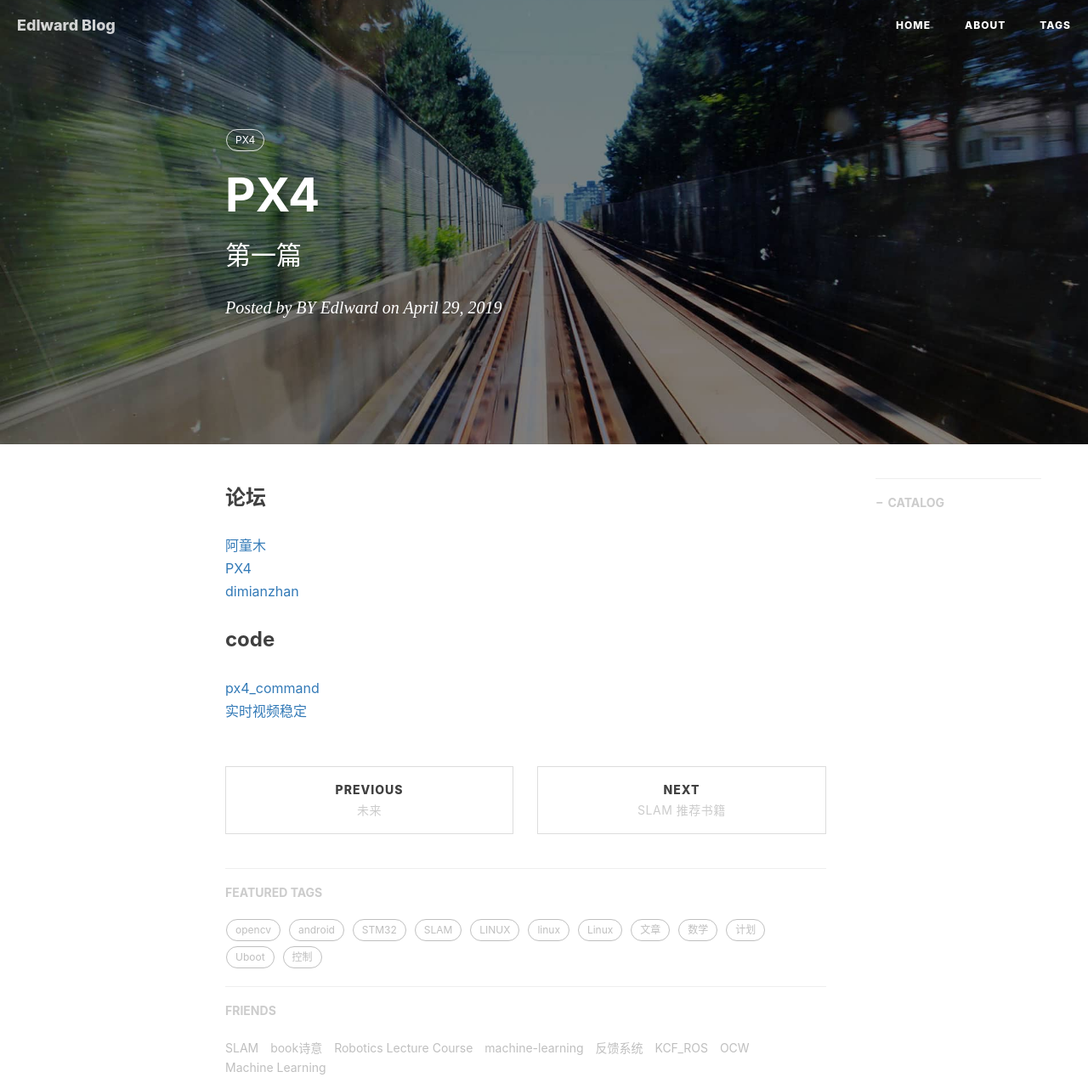
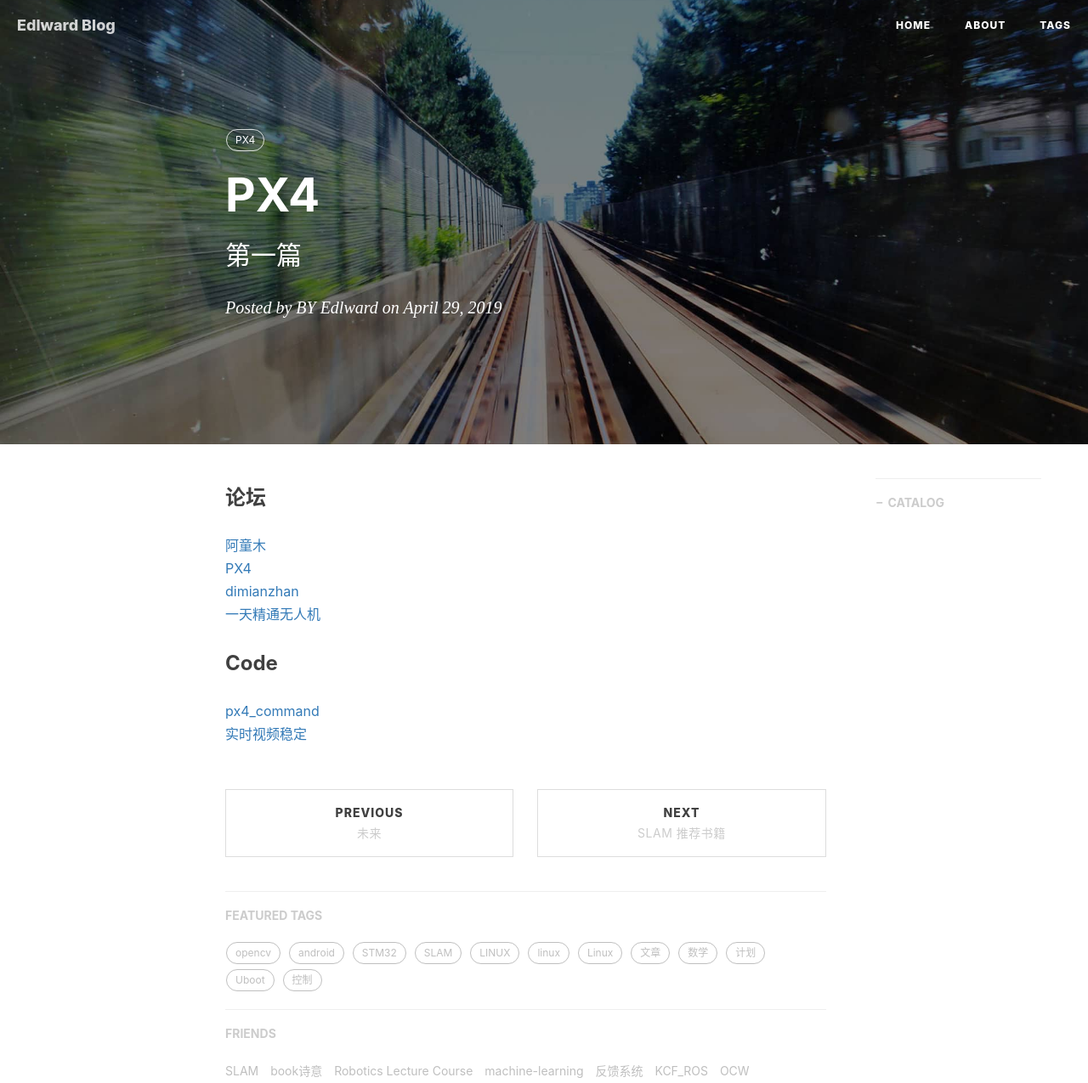
Before and after one commit to gary-robotics/dlward, a Jekyll site: the page built from _posts/2019-11-21-PX4-2019.markdown, in a window 1280 px wide, cut to the strip 0-1275 px from the top of the page. Shown: the whole strip at 85% size. Built offline with Jekyll 4.4.1, drawn with Linux system fonts in a browser that asks for light colours; nearby versions of some CDN libraries; comment, search, counter and statistics services are not loaded.

Commit message:
Update 2019-11-21-PX4-2019.markdown

```diff
--- a/_posts/2019-11-21-PX4-2019.markdown
+++ b/_posts/2019-11-21-PX4-2019.markdown
@@ -13,7 +13,9 @@ tags:                               #标签
 [阿童木](http://bbs.amovauto.com/)
 [PX4](https://docs.px4.cc/)
 [dimianzhan](http://shequ.dimianzhan.com/)
+[一天精通无人机](http://shequ.dimianzhan.com/askpure?page=2)
 
-### code
+
+### Code
 [px4_command](https://github.com/potato77/px4_command/blob/master/src/px4_pos_estimator.cpp)
 [实时视频稳定](https://github.com/3PTelephant/Real-Time-Video-Stabilization)
```
